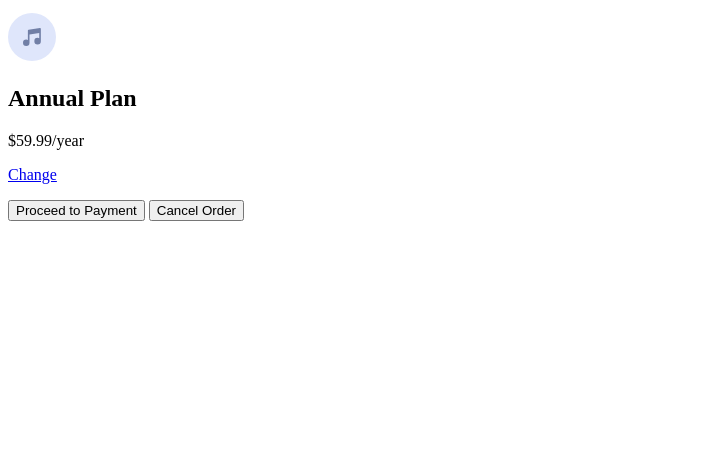
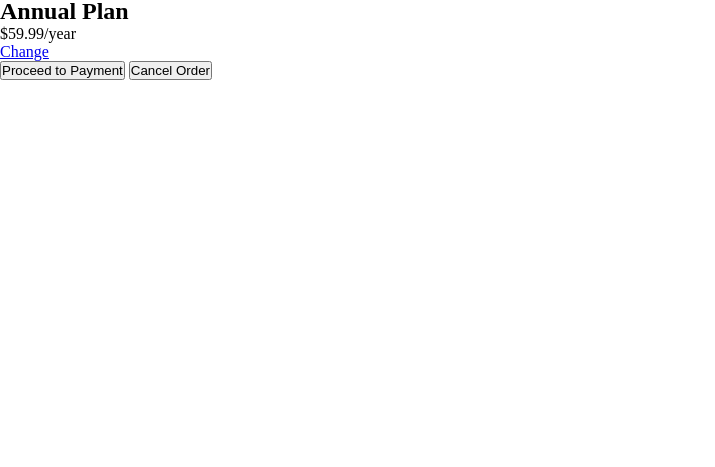
Before and after one commit to julfust/order-summary-component-main, a plain HTML site: page index.html in a window 1280 px wide. Shown: the part 333-800 px from the top of the page, without its empty margins (0-715 px from the left). Drawn offline with Linux system fonts and the light colour scheme.

Commit message:
base style added

```diff
--- /dev/null
+++ b/assets/styles/base.css
@@ -0,0 +1,7 @@
+* {
+    margin: 0;
+    padding: 0;
+    box-sizing: border-box;
+    list-style-type: none;
+    outline: none;
+}
--- a/index.html
+++ b/index.html
@@ -6,13 +6,10 @@
 
   <link rel="icon" type="image/png" sizes="32x32" href="./assets/images/favicon-32x32.png">
 
+
   <title>Frontend Mentor | Order summary card</title>
 
-  <!-- Feel free to remove these styles or customise in your own stylesheet 👍 -->
-  <style>
-    .attribution { font-size: 11px; text-align: center; }
-    .attribution a { color: hsl(228, 45%, 44%); }
-  </style>
+  <link rel="stylesheet" href="./assets/styles/base.css">
 </head>
 <body>
 
```
